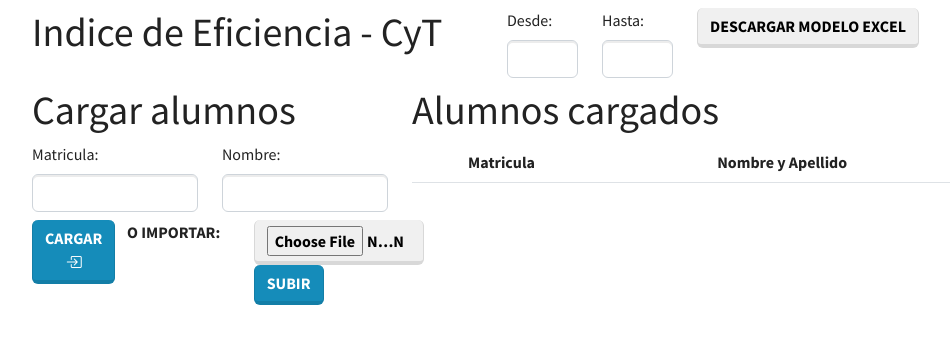
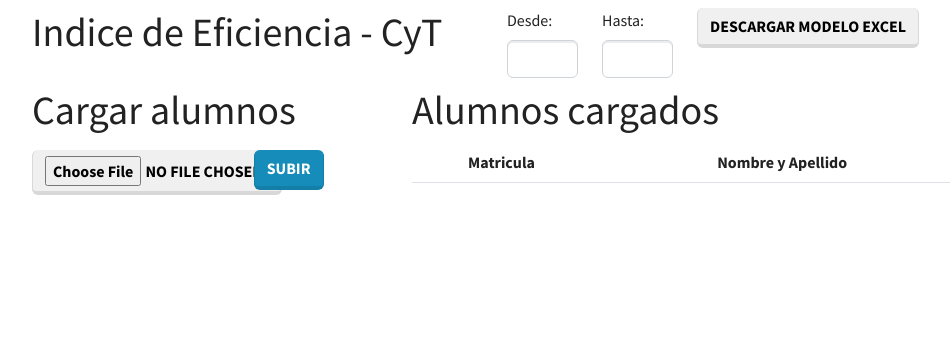
Before and after one commit to Luguitoo/Ing.Software-IE, a Flask app: page / in a window 1280 px wide. Shown: the part 128-472 px from the top of the page, without its empty margins (50-1000 px from the left). Run offline with Flask 3, Linux system fonts and the light colour scheme; lists and menus that the app fills with data are empty; some libraries are stand-ins or nearby versions.

Commit message:
Fix
Fix de la pantalla y alerta si no carga los años de la corte

```diff
--- a/static/css/index.css
+++ b/static/css/index.css
@@ -18,11 +18,10 @@
     padding: 9px;
 }
 
+
 .small-file-input {
-    width: 170px;
+    width: 250px;
     height: 45px;
-
-
   }
 .bold_text{
     font-weight: bold;
--- a/static/js/index.js
+++ b/static/js/index.js
@@ -11,13 +11,16 @@ uploadButton.addEventListener('click', () => {
     const file = fileInput.files[0];
     const desde = inputdesde.value;
     const hasta = inputhasta.value;
-
+  if (!file || !desde || !hasta) {
+    // Mostrar alerta si falta algún valor
+    alert('Por favor, complete todos los campos');
+    return;
+  }
   if (file) {
     const formData = new FormData();
     formData.append('archivo', file);
     formData.append('desde', desde);
     formData.append('hasta', hasta);
-
     // Realizar la solicitud AJAX al backend
     const xhr = new XMLHttpRequest();
     xhr.open('POST', '/read_excel', true);
--- a/templates/index.html
+++ b/templates/index.html
@@ -15,6 +15,7 @@
 </head>
 
 <body>
+
   <!--Nav-->
   <nav class="navbar navbar-expand-lg navbar-dark bg-primary mb-2">
     <div class="container-fluid">
@@ -44,7 +45,7 @@
       </div>
       <div class="col-md-3">
         <form method="POST" action="/download_template">
-          <input type="submit" name="submit" value="Descargar modelo excel" class="btn btn-secondary">
+          <input type="submit" name="submit" value="Descargar modelo excel" class="btn btn-secondary btn-margin">
         </form>
       </div>
     </div>
@@ -58,24 +59,14 @@
         <div class="row">
           <div class="col-md-12">
             <div class="row mb-2">
-              <div class="col-md-6">
-                <label for="codigo" class="form-label">Matricula:</label>
-                <input type="text" class="form-control" id="codigo">
-              </div>
-              <div class="col-md-6">
-                <label for="nombre" class="form-label">Nombre:</label>
-                <input type="text" class="form-control" id="nombre">
-              </div>
             </div>
             <div class="row mb-2">
               <div class="col-md-3">
-                <button type="submit" class="btn btn-primary">Cargar <i class="bi bi-box-arrow-in-right"></i></button>
+                <input type="file" name="archivo" id="fileInput" class="btn btn-secondary small-file-input">
               </div>
               <div class="col-md-4">
-                <p class="fw-bold">O IMPORTAR:</p>
               </div>
               <div class="col-md-4">
-                <input type="file" name="archivo" id="fileInput" class="btn btn-secondary small-file-input">
                 <button id="uploadButton" class="btn btn-primary">Subir</button>
               </div>
             </div>
```
Also changed, not shown: NombreDeLaDB.db.
